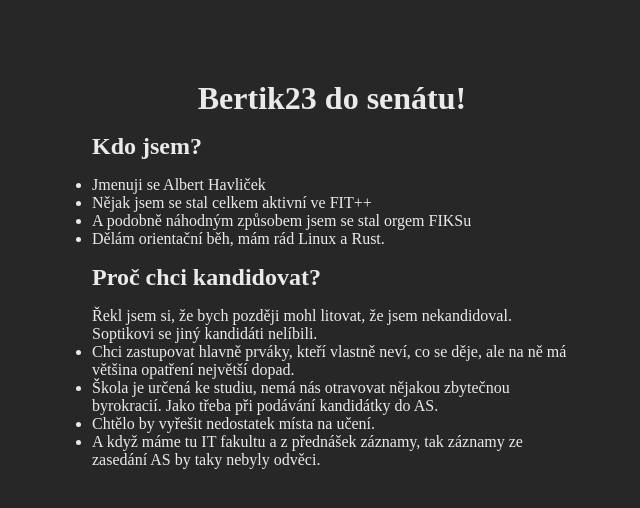
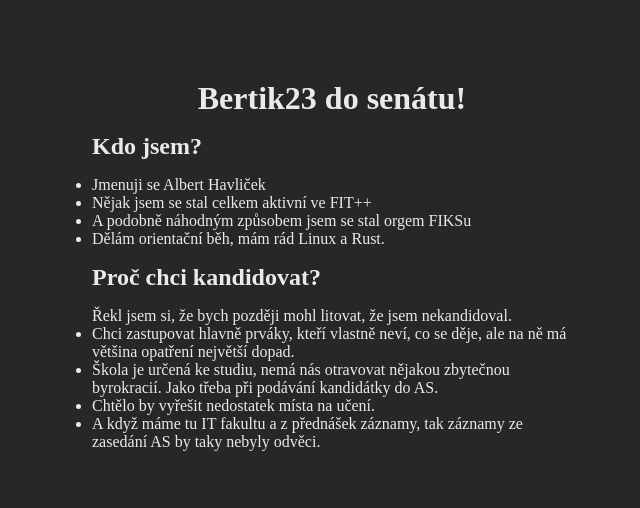
Before and after one commit to Bertik23/bertik23.github.io, a Jekyll site: the page built from asfit/index.html, in a window 1280 px wide. Shown: the top 508 px of the page, without its empty margins (308-948 px from the left). Built offline with Jekyll 4.4.1, drawn with Linux system fonts in a browser that asks for light colours.

Commit message:
soptik remove

```diff
--- a/asfit/index.html
+++ b/asfit/index.html
@@ -49,7 +49,7 @@ permalink: /asfit
             </ul>
             <h2>Proč chci kandidovat?</h2>
             <p>Řekl jsem si, že bych později mohl litovat, že jsem nekandidoval.</p>
-            <p>Soptikovi se jiný kandidáti nelíbili.</p>
+            <!--<p>Soptikovi se jiný kandidáti nelíbili.</p>-->
             <ul>
                 <li>Chci zastupovat hlavně prváky, kteří vlastně neví, co se děje, ale na ně má většina opatření největší dopad.</li>
                 <li>Škola je určená ke studiu, nemá nás otravovat nějakou zbytečnou byrokracií. Jako třeba při podávání kandidátky do AS.</li>
```
